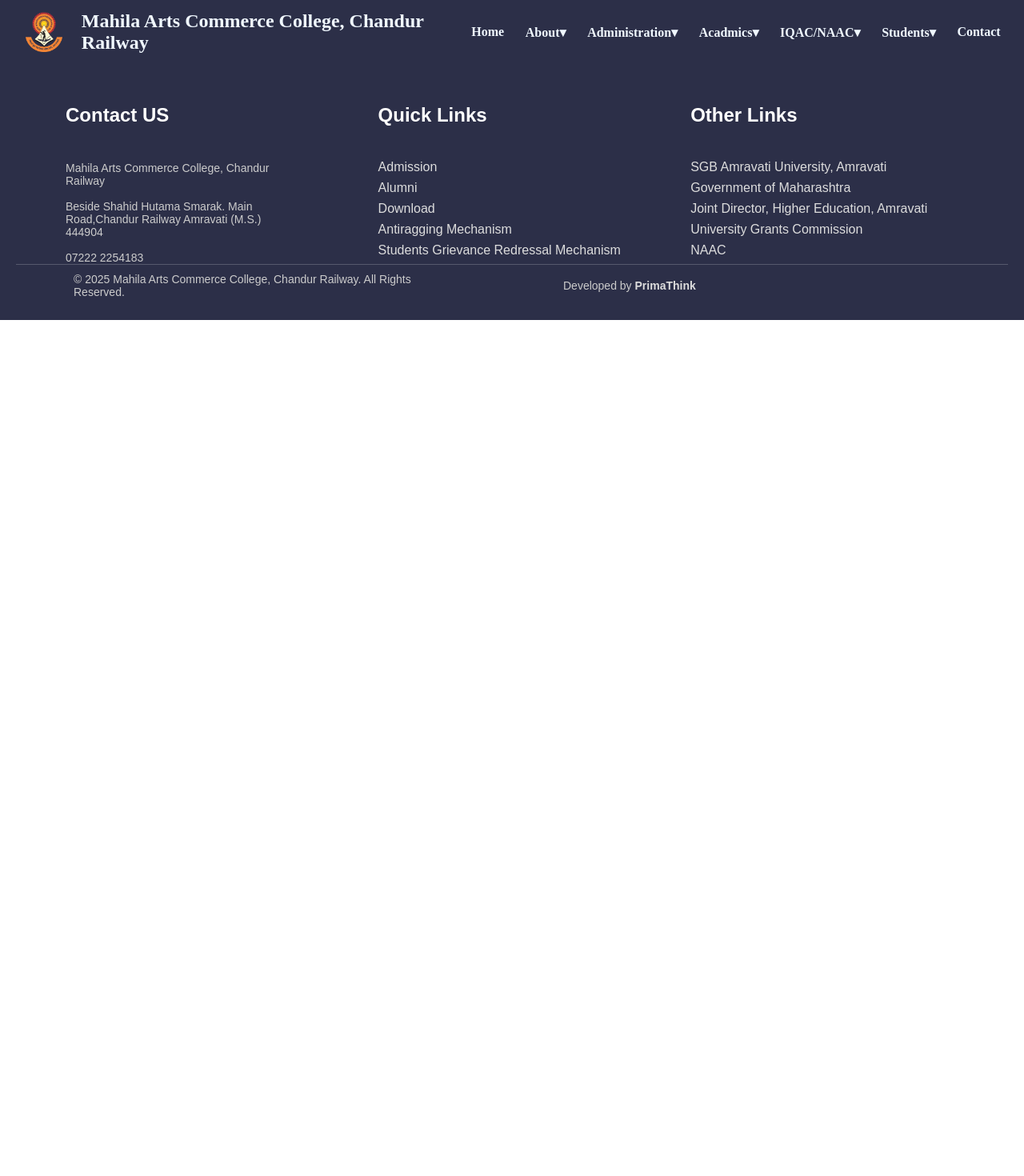
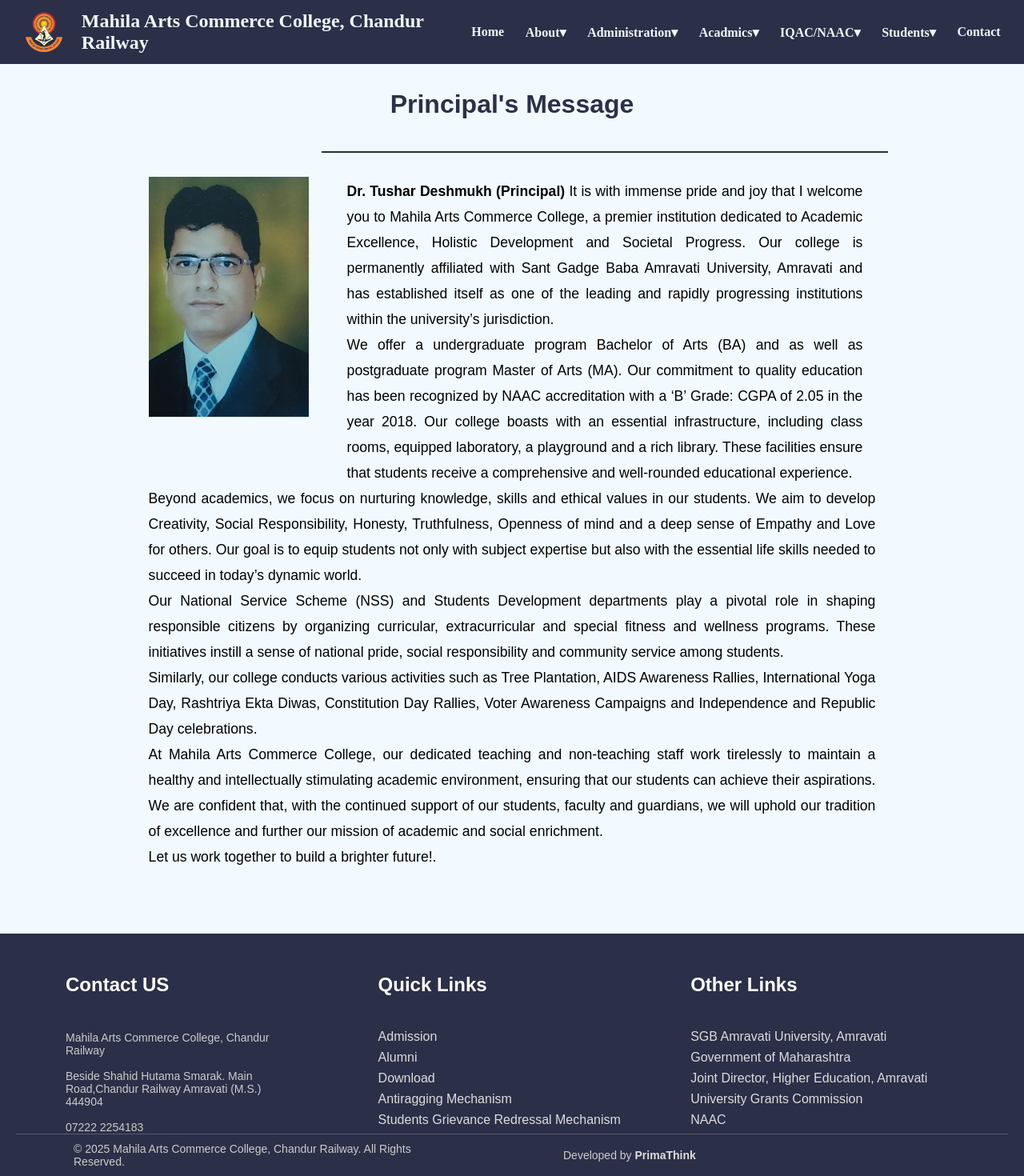
Before and after one commit to VishakhaOmar/MACCR, a React (Vite) app: page /Principal in a window 1280 px wide. Shown: the top 1470 px of the page at 80% size. Before the commit the page ends 800 px from the top, so only its background shows below. Built offline with nearby package versions, Linux system fonts and the light colour scheme.

Commit message:
pagesAdded

```diff
--- a/src/App.jsx
+++ b/src/App.jsx
@@ -9,6 +9,8 @@
 import { BrowserRouter as Router, Routes, Route, useLocation } from "react-router-dom";
 import Core from "./Corevalues";
 import Goals from "./Goals";
+import Management from "./Management";
+import PrincipalMsg from "./PrincipalMsg";
 
 
 const Layout = () => {
@@ -24,6 +26,9 @@
         <Route path="/vision" element={<Vision/>} />
         <Route path="/goals" element={<Goals/>} />
         <Route path="/core" element={<Core/>} />
+        <Route path="/management" element={<Management/>} />
+        <Route path="/Principal" element={<PrincipalMsg/>} />
+
       </Routes>
       <Footer />
     </>
--- a/src/CommonHeader.jsx
+++ b/src/CommonHeader.jsx
@@ -41,11 +41,10 @@
         {/* Dropdown for Administration */}
           <a className="linkhover" href="#">Administration▾
           <div className="dropdown-content">
-            <a href="">Management Body</a>
+            <a href="/management">Management Body</a>
             <a href="/src/assets/PDF's/College-Development-Committee.pdf" target="_blank">College Development Committee (CDC)</a>
-            <a href="" >Principal’s Message</a>
-            <a href="">Chairman’s Message</a>
-            <a href="">Code of Professional Ethics</a>
+            <a href="/principal" >Principal’s Message</a>
+            <a href="/code">Code of Professional Ethics</a>
             <a href="/src/assets/PDF's/PO-PSO-CSO.pdf" target="_blank">PO, PSO, CO</a>
             <a href="/src/assets/PDF's/Welfare-Schemes.pdf" target="_blank">Welfare Scheme</a>
 
--- a/src/Header.jsx
+++ b/src/Header.jsx
@@ -63,11 +63,10 @@
         {/* Dropdown for Administration */}
           <a className="linkhover" href="#">Administration▾
           <div className="dropdown-content">
-            <a href="">Management Body</a>
+            <a href="/management">Management Body</a>
             <a href="/src/assets/PDF's/College-Development-Committee.pdf" target="_blank">College Development Committee (CDC)</a>
-            <a href="" >Principal’s Message</a>
-            <a href="">Chairman’s Message</a>
-            <a href="">Code of Professional Ethics</a>
+            <a href="/principal" >Principal’s Message</a>
+            <a href="/code">Code of Professional Ethics</a>
             <a href="/src/assets/PDF's/PO-PSO-CSO.pdf" target="_blank">PO, PSO, CO</a>
             <a href="/src/assets/PDF's/Welfare-Schemes.pdf" target="_blank">Welfare Scheme</a>
 
--- /dev/null
+++ b/src/Management.jsx
@@ -0,0 +1,14 @@
+import React from "react";
+import "./About.css";
+
+
+export default function Management(){
+
+
+  return(
+    <section>
+      <img src="/src/assets/VBIA-banner.jpg" className="common-page">
+        </img>
+  </section>
+  )
+}
--- /dev/null
+++ b/src/PrincipalMsg.jsx
@@ -0,0 +1,36 @@
+import React from "react";
+import "./About.css";
+
+
+export default function PrincipalMsg(){
+
+
+  return(
+    <section>
+      <div className="common-page">
+          <h2>Principal's Message</h2>
+          <div style={{display:"flex"}}>
+            <img src="\src\assets\TusharDeshmukh.jpeg" style={{height:"300px",width:"200px",marginTop:"3rem"}} alt="" />
+            <p style={{marginBottom:"0",paddingBottom:"0"}}>
+              <b>Dr. Tushar Deshmukh (Principal) </b>
+              It is with immense pride and joy that I welcome you to Mahila Arts Commerce College, a premier institution dedicated to Academic Excellence, Holistic Development and Societal Progress. Our college is permanently affiliated with Sant Gadge Baba Amravati University, Amravati and has established itself as one of the leading and rapidly progressing institutions within the university’s jurisdiction.
+              <br />
+              We offer a undergraduate program Bachelor of Arts (BA) and as well as postgraduate program Master of Arts (MA). Our commitment to quality education has been recognized by NAAC accreditation with a ‘B’ Grade: CGPA of 2.05 in the year 2018.
+              Our college boasts with an essential infrastructure, including class rooms, equipped laboratory, a playground and a rich library. These facilities ensure that students receive a comprehensive and well-rounded educational experience.
+              </p>
+
+              </div>
+              <p style={{border:"none", marginTop:"0", paddingTop:"0"}}>
+              Beyond academics, we focus on nurturing knowledge, skills and ethical values in our students. We aim to develop Creativity, Social Responsibility, Honesty, Truthfulness, Openness of mind and a deep sense of Empathy and Love for others. Our goal is to equip students not only with subject expertise but also with the essential life skills needed to succeed in today’s dynamic world.
+              <br />
+              Our National Service Scheme (NSS) and Students Development departments play a pivotal role in shaping responsible citizens by organizing curricular, extracurricular and special fitness and wellness programs. These initiatives instill a sense of national pride, social responsibility and community service among students.
+              <br />
+              Similarly, our college conducts various activities such as Tree Plantation, AIDS Awareness Rallies, International Yoga Day, Rashtriya Ekta Diwas, Constitution Day Rallies, Voter Awareness Campaigns and Independence and Republic Day celebrations.
+              <br />
+              At Mahila Arts Commerce College, our dedicated teaching and non-teaching staff work tirelessly to maintain a healthy and intellectually stimulating academic environment, ensuring that our students can achieve their aspirations. We are confident that, with the continued support of our students, faculty and guardians, we will uphold our tradition of excellence and further our mission of academic and social enrichment.
+              <br />
+              Let us work together to build a brighter future!.</p>
+      </div>
+  </section>
+  )
+}
```
Also changed, not shown: src/Code.jsx (added, +24 -0 lines), src/assets/TusharDeshmukh.jpeg (added), 1 other file (tests, documents, lock files or other folders).
